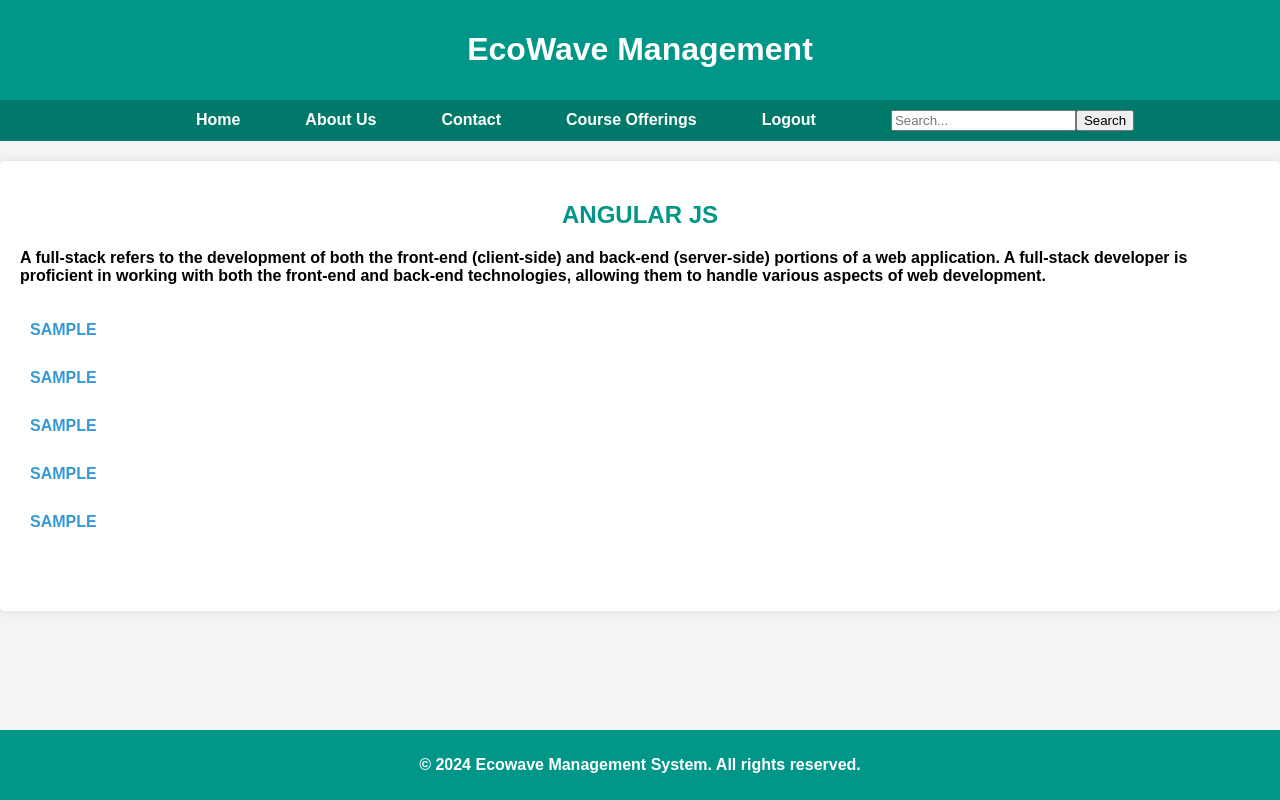
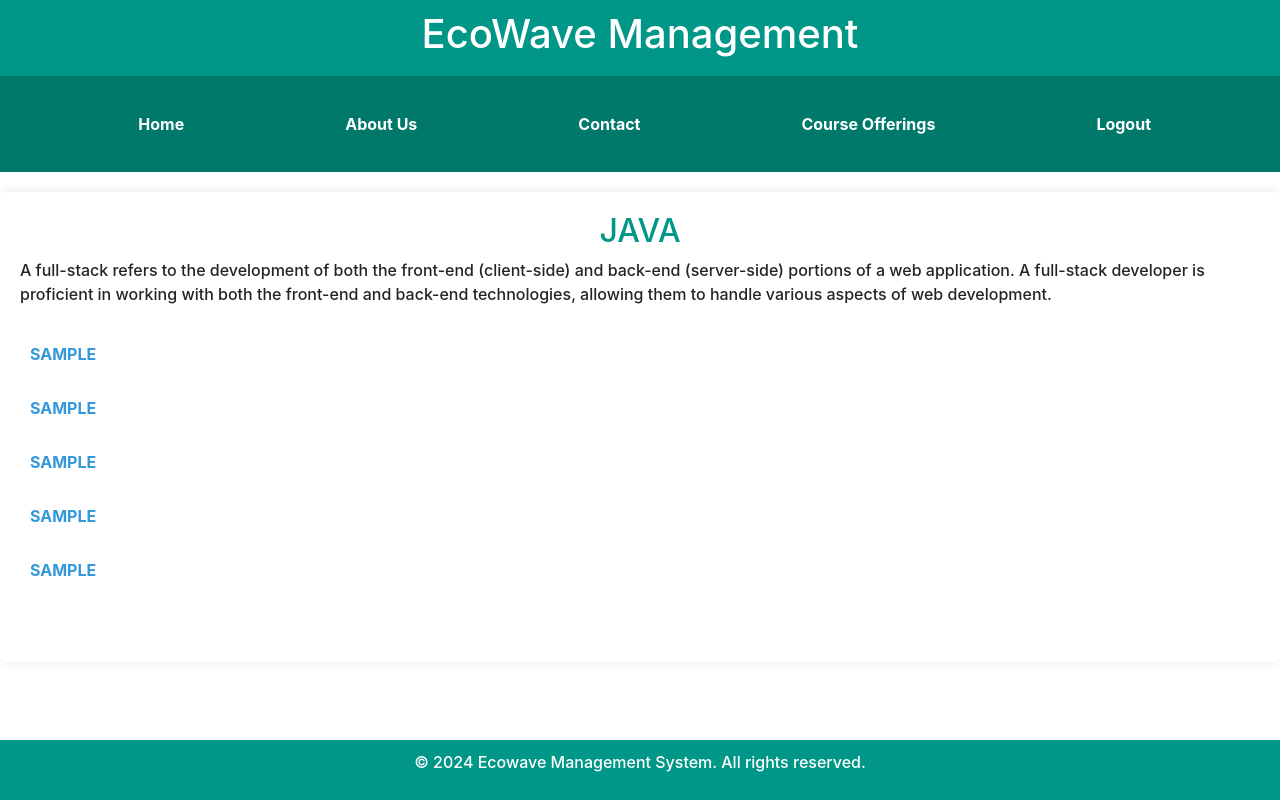
Before and after one commit to Nithin-Gottiparthi/TASK-1-PROJECT, a website: page TASK-1-PROJECT/after login/angularjs.html in a window 1280 px wide. Drawn offline with nearby package versions, Linux system fonts and the light colour scheme.

Commit message:
Update angularjs.html

```diff
--- a/TASK-1-PROJECT/after login/angularjs.html
+++ b/TASK-1-PROJECT/after login/angularjs.html
@@ -4,8 +4,9 @@
 <head>
     <meta charset="UTF-8">
     <meta name="viewport" content="width=device-width, initial-scale=1.0">
-    <title>Angular JS</title>
+    <title>Java</title>
     <link rel="stylesheet" href="styles/fullstack.css">
+    <link rel="stylesheet" href="https://stackpath.bootstrapcdn.com/bootstrap/4.5.2/css/bootstrap.min.css">
 </head>
 
 <body>
@@ -14,18 +15,34 @@
         <h1>EcoWave Management </h1>
     </header>
 
-    <nav>
-        <a href="/success.html">Home</a>
-        <a href="aboutus.html">About Us</a>
-        <a href="contact.html">Contact</a>
-        <a href="course.html">Course Offerings</a>
-        <a href="/Login.html">Logout</a>
-        <input type="text" class="search-bar" placeholder="Search...">
-        <button class="search-button">Search</button>
+    <nav class="navbar navbar-expand-lg navbar-light ">
+        <button class="navbar-toggler" type="button" data-toggle="collapse" data-target="#navbarNav"
+            aria-controls="navbarNav" aria-expanded="false" aria-label="Toggle navigation">
+            <span class="navbar-toggler-icon"></span>
+        </button>
+        <div class="collapse navbar-collapse" id="navbarNav">
+            <ul class="navbar-nav ml-auto">
+                <li class="nav-item">
+                    <a class="nav-link" href="/success.html">Home</a>
+                </li>
+                <li class="nav-item">
+                    <a class="nav-link" href="aboutus.html">About Us</a>
+                </li>
+                <li class="nav-item">
+                    <a class="nav-link" href="contact.html">Contact</a>
+                </li>
+                <li class="nav-item">
+                    <a class="nav-link" href="course.html">Course Offerings</a>
+                </li>
+                <li class="nav-item active">
+                    <a class="nav-link" href="/Login.html">Logout</a>
+                </li>
+            </ul>
+        </div>
     </nav>
     <main>
         <section class="section">
-            <h2>ANGULAR JS</h2>
+            <h2>JAVA</h2>
             <p>
                 A full-stack refers to the development of both the front-end (client-side) and back-end
                 (server-side) portions of a web application. A full-stack developer is proficient in working with
@@ -88,7 +105,6 @@
     <footer>
         <p>&copy; 2024 Ecowave Management System. All rights reserved.</p>
     </footer>
-
     <script>
         // JavaScript function to toggle visibility
         function toggleVisibility(itemId) {
@@ -105,6 +121,10 @@
             });
         }
     </script>
+
+    <script src="https://code.jquery.com/jquery-3.5.1.slim.min.js"></script>
+    <script src="https://cdn.jsdelivr.net/npm/@popperjs/core@2.0.8/dist/umd/popper.min.js"></script>
+    <script src="https://stackpath.bootstrapcdn.com/bootstrap/4.5.2/js/bootstrap.min.js"></script>
 </body>
 
 </html>
```
